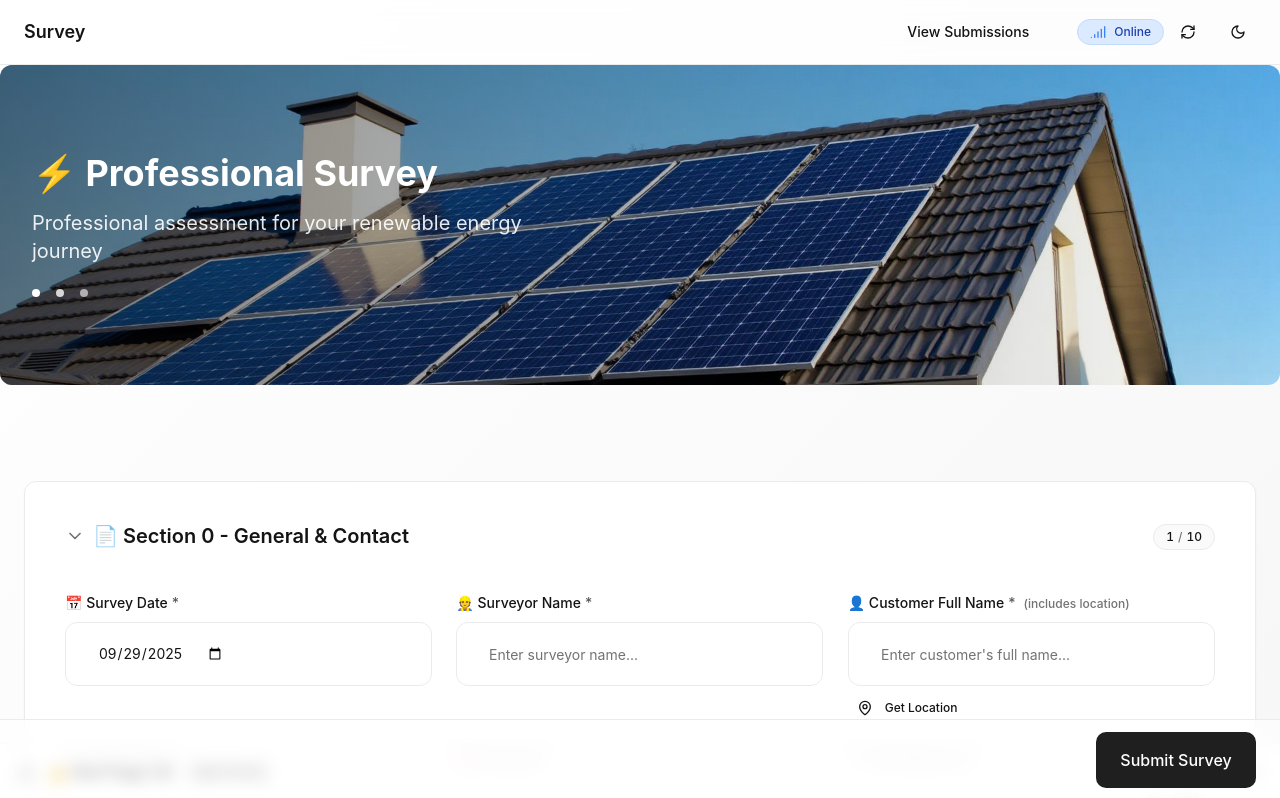
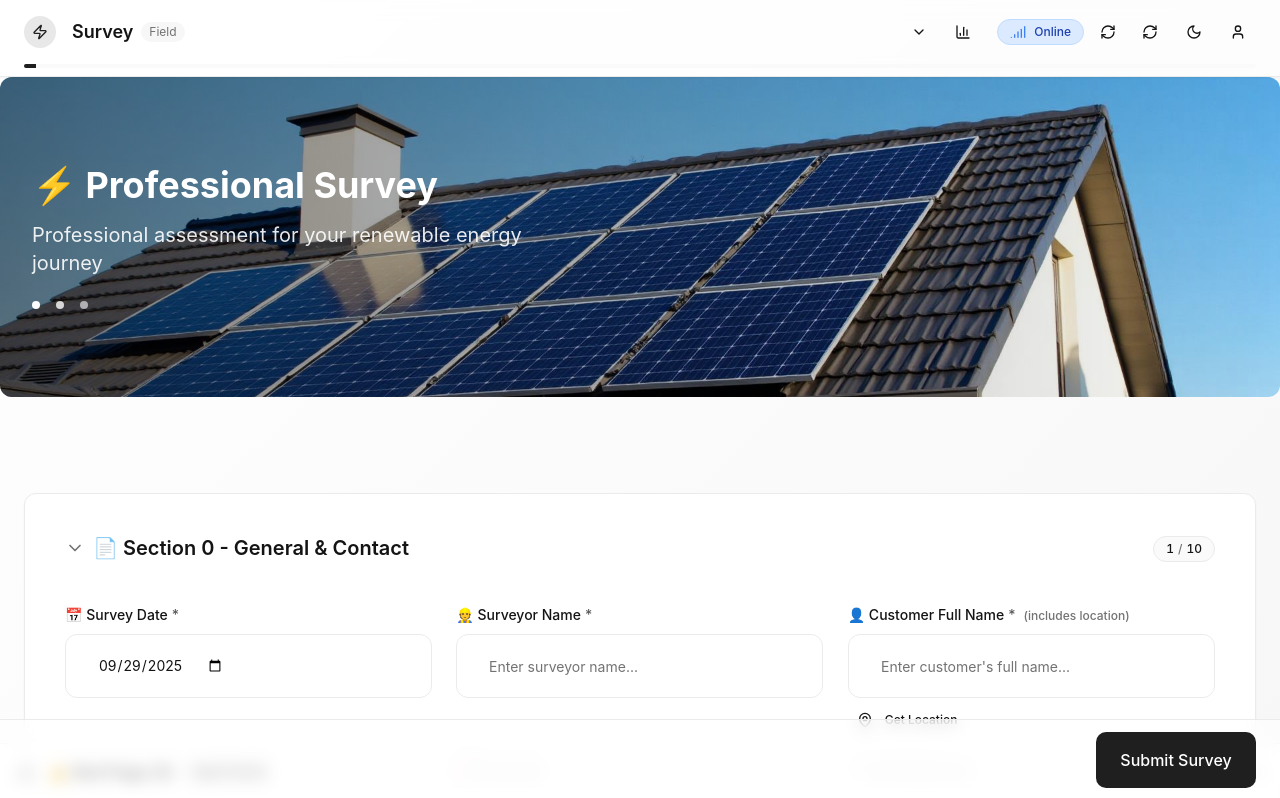
Before and after one commit to Muhammad-Rayyan-Mohsin/Solarr2, a React (Vite) app: page / in a window 1280 px wide. Shown: the top 798 px of the page. Built offline with nearby package versions, Linux system fonts and the light colour scheme.

Commit message:
feat(nav): add Back button to Submissions; improve header UI; add dev no-cache headers

```diff
--- a/src/components/SurveyHeader.tsx
+++ b/src/components/SurveyHeader.tsx
@@ -1,7 +1,10 @@
-import { Moon, Sun, Wifi, WifiOff } from "lucide-react";
+import { Moon, Sun, RefreshCw, BarChart3, Zap, ChevronDown, User, ChevronLeft } from "lucide-react";
 import { Button } from "@/components/ui/button";
 import { Link } from "react-router-dom";
-import { ProgressIndicator } from "./ProgressIndicator";
+import { Tooltip, TooltipContent, TooltipProvider, TooltipTrigger } from "@/components/ui/tooltip";
+import { DropdownMenu, DropdownMenuContent, DropdownMenuItem, DropdownMenuLabel, DropdownMenuSeparator, DropdownMenuTrigger } from "@/components/ui/dropdown-menu";
+import { Progress } from "@/components/ui/progress";
+import { checkForUpdates } from "@/lib/sw-register";
 
 interface SurveyHeaderProps {
   customerName: string;
@@ -14,6 +17,13 @@ interface SurveyHeaderProps {
   offlineIndicator?: React.ReactNode;
   autoSaveStatus?: "idle" | "saving" | "saved" | "error";
   isSaving?: boolean;
+  // New props
+  onJumpToSection?: (sectionKey: string) => void;
+  overallProgressPercent?: number; // 0-100
+  // Optional back button
+  backTo?: string;
+  backTooltip?: string;
+  onBackClick?: () => void;
 }
 
 export function SurveyHeader({
@@ -27,76 +37,199 @@ export function SurveyHeader({
   offlineIndicator,
   autoSaveStatus,
   isSaving,
+  onJumpToSection,
+  overallProgressPercent = 0,
+  backTo,
+  backTooltip = "Back",
+  onBackClick,
 }: SurveyHeaderProps) {
   return (
-    <header className="sticky top-0 z-50 w-full border-b border-border bg-background/95 backdrop-blur supports-[backdrop-filter]:bg-background/60">
-      <div className="container flex h-16 items-center justify-between px-6">
-        <div className="flex items-center space-x-6">
+    <header className="sticky top-0 z-50 w-full border-b border-border bg-background/80 backdrop-blur supports-[backdrop-filter]:bg-background/60 shadow-sm">
+      <TooltipProvider>
+        <div className="container flex h-16 items-center justify-between px-4 sm:px-6">
+          {/* Left: Logo + Title */}
+          <div className="flex items-center gap-3 sm:gap-4">
+            {/* Optional Back button */}
+            {(backTo || onBackClick) && (
+              <Tooltip>
+                <TooltipTrigger asChild>
+                  {backTo ? (
+                    <Link to={backTo} aria-label={backTooltip} className="mr-1">
+                      <Button variant="ghost" size="sm" className="h-9 w-9 p-0 rounded-full">
+                        <ChevronLeft className="h-4 w-4" />
+                      </Button>
+                    </Link>
+                  ) : (
+                    <Button
+                      variant="ghost"
+                      size="sm"
+                      className="h-9 w-9 p-0 rounded-full mr-1"
+                      aria-label={backTooltip}
+                      onClick={onBackClick}
+                    >
+                      <ChevronLeft className="h-4 w-4" />
+                    </Button>
+                  )}
+                </TooltipTrigger>
+                <TooltipContent>{backTooltip}</TooltipContent>
+              </Tooltip>
+            )}
+            <div className="h-8 w-8 rounded-full bg-primary/10 flex items-center justify-center">
+              <Zap className="h-4 w-4 text-primary" />
+            </div>
             <div>
-            <h1 className="text-lg font-semibold text-foreground flex items-center">
-              Survey
-            </h1>
-            <p className="text-sm text-muted-foreground">{customerName}</p>
+              <div className="flex items-center gap-2">
+                <h1 className="text-base sm:text-lg font-semibold text-foreground">Survey</h1>
+                <span className="hidden sm:inline-flex text-xs px-2 py-0.5 rounded-full bg-muted text-muted-foreground">Field</span>
+              </div>
+              <p className="text-xs sm:text-sm text-muted-foreground truncate max-w-[40vw] sm:max-w-none">{customerName}</p>
+            </div>
           </div>
 
-          {/* <ProgressIndicator
-            currentStep={currentStep}
-            totalSteps={totalSteps}
-            completedSteps={completedSteps}
-          /> */}
-        </div>
+          {/* Right: Actions */}
+          <div className="flex items-center gap-1 sm:gap-2">
+            {/* Quick navigation */}
+            <DropdownMenu>
+              <Tooltip>
+                <TooltipTrigger asChild>
+                  <DropdownMenuTrigger asChild>
+                    <Button variant="ghost" size="sm" className="h-9 w-9 p-0 rounded-full" aria-label="Sections">
+                      <ChevronDown className="h-4 w-4" />
+                    </Button>
+                  </DropdownMenuTrigger>
+                </TooltipTrigger>
+              <TooltipContent>Quick sections</TooltipContent>
+              </Tooltip>
+              <DropdownMenuContent align="end" className="w-56">
+                <DropdownMenuLabel>Jump to section</DropdownMenuLabel>
+                <DropdownMenuSeparator />
+                {[
+                  { key: 'general', label: 'General & Contact' },
+                  { key: 'electricity', label: 'Electricity Baseline' },
+                  { key: 'property', label: 'Property Overview' },
+                  { key: 'roof', label: 'Roof Inspection' },
+                  { key: 'loft', label: 'Loft / Attic' },
+                  { key: 'electrical', label: 'Electrical Supply' },
+                  { key: 'battery', label: 'Battery & Storage' },
+                  { key: 'safety', label: 'Health & Hazards' },
+                  { key: 'preferences', label: 'Preferences & Next Steps' },
+                ].map((s) => (
+                  <DropdownMenuItem key={s.key} onClick={() => onJumpToSection?.(s.key)}>
+                    {s.label}
+                  </DropdownMenuItem>
+                ))}
+              </DropdownMenuContent>
+            </DropdownMenu>
 
-        <div className="flex items-center space-x-4">
-          {/* Navigation Links */}
+            {/* Submissions link */}
+            <Tooltip>
+              <TooltipTrigger asChild>
                 <Link to="/submissions">
-            <Button variant="ghost" size="sm">
-              View Submissions
+                  <Button variant="ghost" size="sm" className="h-9 w-9 p-0 rounded-full" aria-label="Submissions">
+                    <BarChart3 className="h-4 w-4" />
                   </Button>
                 </Link>
+              </TooltipTrigger>
+              <TooltipContent>View submissions</TooltipContent>
+            </Tooltip>
 
             {/* Auto-save Status */}
             {autoSaveStatus && (
-            <div className="flex items-center space-x-2 text-sm">
+              <div className="hidden md:flex items-center gap-2 text-xs">
                 {autoSaveStatus === "saving" && (
                   <>
-                  <div className="animate-spin rounded-full h-3 w-3 border-b-2 border-primary"></div>
-                  <span className="text-muted-foreground">Saving...</span>
+                    <div className="animate-spin rounded-full h-3 w-3 border-b-2 border-primary" />
+                    <span className="text-muted-foreground">Saving…</span>
                   </>
                 )}
                 {autoSaveStatus === "saved" && (
                   <>
-                  <div className="w-3 h-3 bg-green-500 rounded-full"></div>
+                    <div className="w-3 h-3 bg-green-500 rounded-full" />
                     <span className="text-muted-foreground">Saved</span>
                   </>
                 )}
                 {autoSaveStatus === "error" && (
                   <>
-                  <div className="w-3 h-3 bg-red-500 rounded-full"></div>
+                    <div className="w-3 h-3 bg-red-500 rounded-full" />
                     <span className="text-muted-foreground">Save failed</span>
                   </>
                 )}
               </div>
             )}
 
-          {/* Offline Status Indicator */}
+            {/* Offline/online indicator (provided) */}
             {offlineIndicator}
 
-          {/* Dark/Light Toggle */}
+            {/* Refresh */}
+            <Tooltip>
+              <TooltipTrigger asChild>
+                <Button
+                  variant="ghost"
+                  size="sm"
+                  className="h-9 w-9 p-0 rounded-full"
+                  aria-label="Refresh"
+                  onClick={() => {
+                    // Try to check for SW updates, then fallback to hard reload
+                    try {
+                      checkForUpdates().finally(() => window.location.reload());
+                    } catch {
+                      window.location.reload();
+                    }
+                  }}
+                >
+                  <RefreshCw className="h-4 w-4" />
+                </Button>
+              </TooltipTrigger>
+              <TooltipContent>Refresh</TooltipContent>
+            </Tooltip>
+
+            {/* Theme toggle */}
+            <Tooltip>
+              <TooltipTrigger asChild>
                 <Button
                   variant="ghost"
                   size="sm"
                   onClick={onThemeToggle}
-            className="h-9 w-9 p-0"
+                  className="h-9 w-9 p-0 rounded-full"
+                  aria-label="Toggle theme"
                 >
                   {isDarkMode ? (
                     <Sun className="h-4 w-4" />
                   ) : (
                     <Moon className="h-4 w-4" />
                   )}
-            <span className="sr-only">Toggle theme</span>
                 </Button>
+              </TooltipTrigger>
+              <TooltipContent>Toggle theme</TooltipContent>
+            </Tooltip>
+
+            {/* Profile/settings placeholder */}
+            <DropdownMenu>
+              <DropdownMenuTrigger asChild>
+                <Button variant="ghost" size="sm" className="h-9 w-9 p-0 rounded-full" aria-label="Account">
+                  <User className="h-4 w-4" />
+                </Button>
+              </DropdownMenuTrigger>
+              <DropdownMenuContent align="end">
+                <DropdownMenuLabel>Account</DropdownMenuLabel>
+                <DropdownMenuSeparator />
+                <DropdownMenuItem disabled>Settings (coming soon)</DropdownMenuItem>
+                <DropdownMenuItem disabled>Logout</DropdownMenuItem>
+              </DropdownMenuContent>
+            </DropdownMenu>
           </div>
         </div>
+
+        {/* Slim progress bar under navbar */}
+        <div className="container px-4 sm:px-6 pb-2">
+          <div className="h-1 rounded-full bg-muted/60 overflow-hidden">
+            <div
+              className="h-full bg-primary transition-[width] duration-500"
+              style={{ width: `${Math.min(100, Math.max(0, overallProgressPercent))}%` }}
+            />
+          </div>
+        </div>
+      </TooltipProvider>
     </header>
   );
 }
--- a/src/pages/Index.tsx
+++ b/src/pages/Index.tsx
@@ -1661,6 +1661,8 @@ const Index = () => {
           offlineIndicator={<OfflineStatusIndicator />}
           autoSaveStatus={saveStatus}
           isSaving={isSaving}
+          onJumpToSection={(key) => setCurrentSection(key)}
+          overallProgressPercent={Math.round((progress.completed / progress.total) * 100)}
         />
       </div>
 
--- a/src/pages/Submissions.tsx
+++ b/src/pages/Submissions.tsx
@@ -290,6 +290,8 @@ export default function Submissions() {
         isOnline={true}
         isDarkMode={isDarkMode}
         onThemeToggle={() => setIsDarkMode(!isDarkMode)}
+  backTo="/"
+  backTooltip="Back to Survey"
       />
 
       <div className="container mx-auto px-6 py-8">
--- a/vite.config.ts
+++ b/vite.config.ts
@@ -10,6 +10,15 @@ export default defineConfig({
   },
   plugins: [
     react(),
+    {
+      name: 'set-cache-control',
+      configureServer(server) {
+        server.middlewares.use((req, res, next) => {
+          res.setHeader('Cache-Control', 'no-cache, no-store, must-revalidate');
+          next();
+        });
+      },
+    },
   ],
   resolve: {
     alias: {
```
Also changed, not shown: 1 other file (tests, documents, lock files or other folders). Lines whose indentation alone changed are shown as unchanged.
